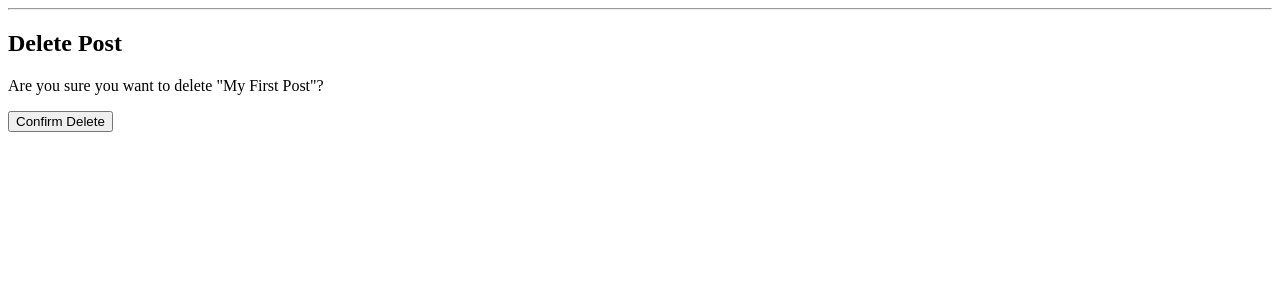
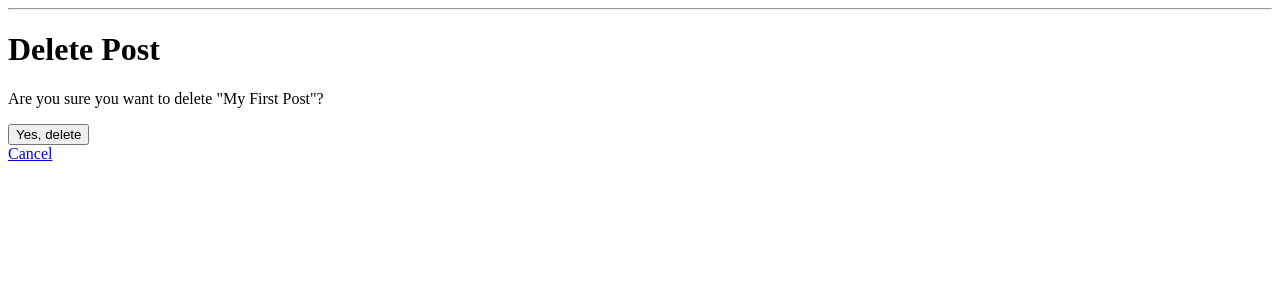
Before and after one commit to Melissa07001/Alx_DjangoLearnLab, a Django app: template blog/templates/blog/post_confirm_delete.html in a window 1280 px wide. Shown: the part 26-326 px from the top of the page. Run offline with Django 5.2, Linux system fonts and the light colour scheme; the template is opened without the code that fills it: values that come from a table or form of the project are taken from there, others are empty; data comes from the database, SQL or seed files in the repository.

Commit message:
Update post_confirm_delete.html

```diff
--- a/blog/templates/blog/post_confirm_delete.html
+++ b/blog/templates/blog/post_confirm_delete.html
@@ -1,9 +1,10 @@
-{% extends "blog/base.html" %}
+{% extends 'base.html' %}
 {% block content %}
-<h2>Delete Post</h2>
-<p>Are you sure you want to delete "{{ object.title }}"?</p>
-<form method="post">
+  <h1>Delete Post</h1>
+  <p>Are you sure you want to delete "{{ object.title }}"?</p>
+  <form method="POST">
     {% csrf_token %}
-    <button type="submit">Confirm Delete</button>
-</form>
+    <button type="submit">Yes, delete</button>
+  </form>
+  <a href="{% url 'post-detail' object.pk %}">Cancel</a>
 {% endblock %}
```
